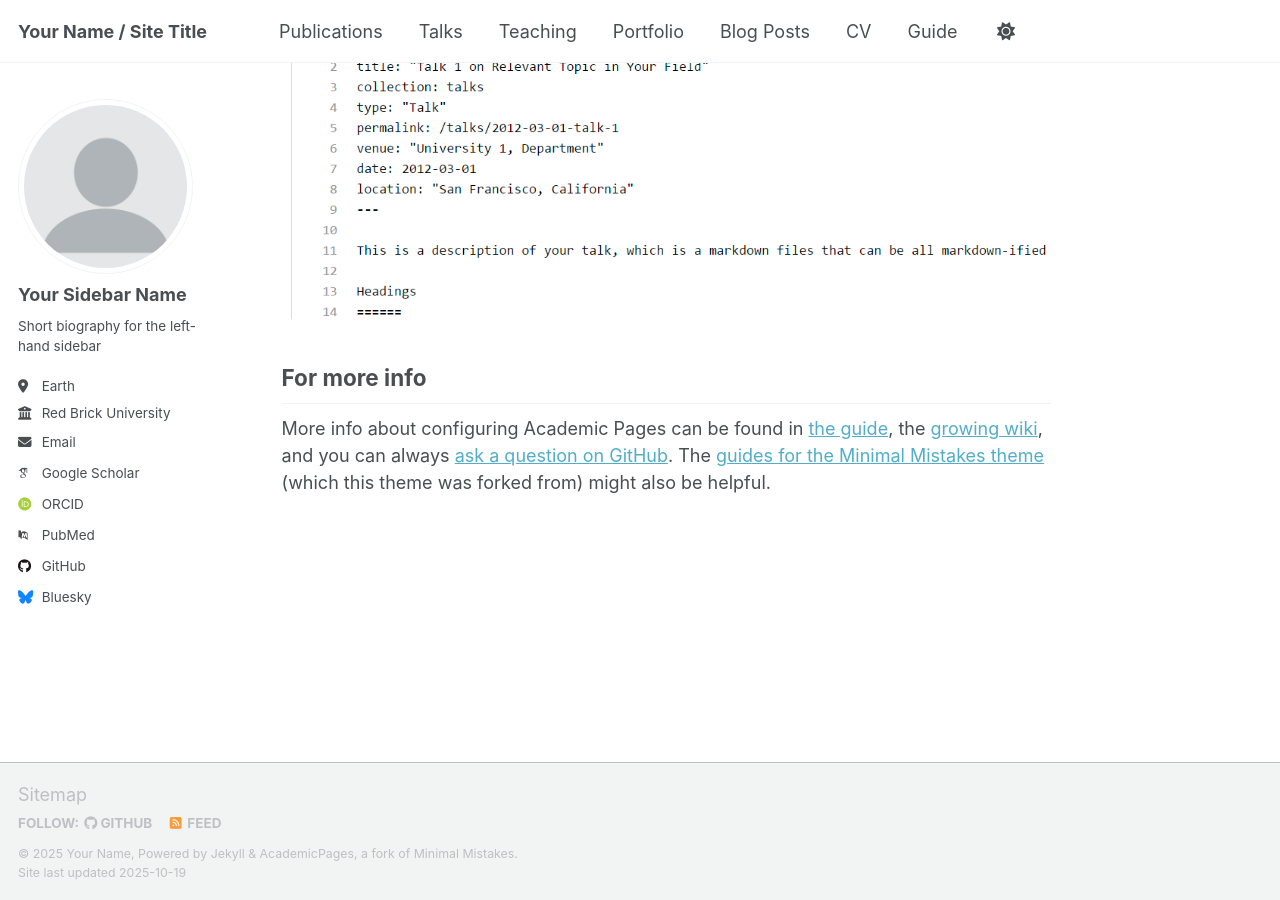
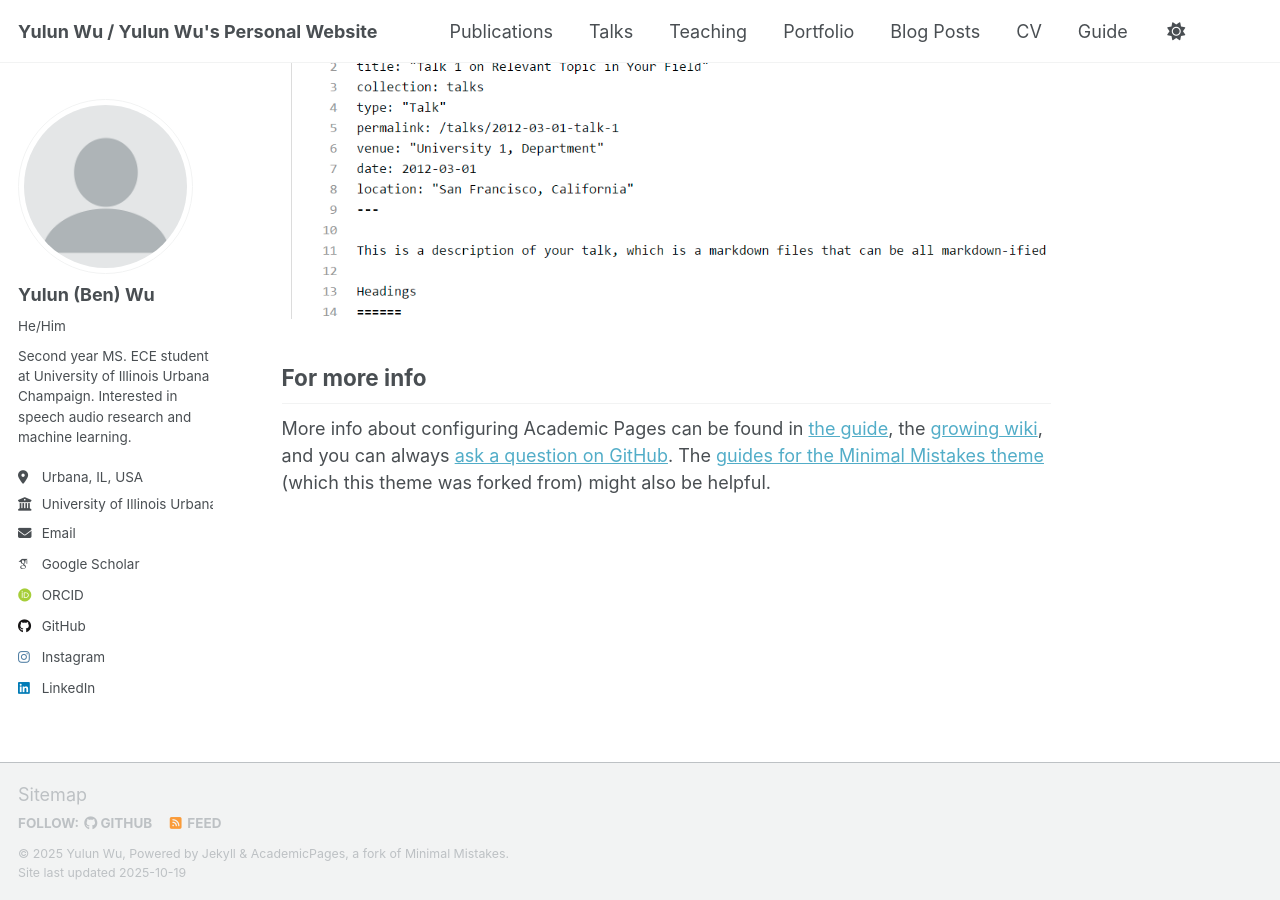
Before and after one commit to YulunWu1102/Yulun_Wu_Personal_Website, a Jekyll site: the page built from _pages/about.md, in a window 1280 px wide and 900 px high, scrolled down 2880 px. Built offline with Jekyll 4.4.1, drawn with Linux system fonts in a browser that asks for light colours; some web fonts are replaced; a script that is not in the unit is left out.

Commit message:
try main

```diff
--- a/_config.yml
+++ b/_config.yml
@@ -9,14 +9,14 @@
 # Basic Site Settings
 locale                   : "en-US"
 site_theme               : "default" # Currently available options are "default", "air"
-title                    : "Your Name / Site Title"
+title                    : "Yulun Wu / Yulun Wu's Personal Website"
 title_separator          : "-"
-name                     : &name "Your Name"
-description              : &description "Your Name's academic portfolio"   # Update this with a general description of your site, this is the default if not overridden by a page
-url                      : https://academicpages.github.io # The base hostname & protocol for your site e.g. "https://[your GitHub username].github.io",
+name                     : &name "Yulun Wu"
+description              : &description "Yulun Wu's academic portfolio"   # Update this with a general description of your site, this is the default if not overridden by a page
+url                      : https://yulunwu1102.github.io/Yulun_Wu_Personal_Website/ # The base hostname & protocol for your site e.g. "https://[your GitHub username].github.io",
                                                            # or if you already have some other page hosted on Github then use "https://[your GitHub username].github.io/[Your Repo Name]"
 baseurl                  : "" # the subpath of your site, e.g. "/blog"
-repository               : "academicpages/academicpages.github.io"
+repository               : "yulunwu1102/yulunwu1102.github.io/"
 
 # Site Author - The following control what appear as part of the author content on the side bar.
 #               If a field is blank the icon and link will not appear, otherwise it will be shown.
@@ -24,23 +24,23 @@ repository               : "academicpages/academicpages.github.io"
 author:
   # Biographic information
   avatar           : "profile.png"
-  name             : "Your Sidebar Name"
-  pronouns         : # example: "she/her"
-  bio              : "Short biography for the left-hand sidebar"
-  location         : "Earth"
-  employer         : "Red Brick University"
+  name             : "Yulun (Ben) Wu"
+  pronouns         : "He/Him"
+  bio              : "Second year MS. ECE student at University of Illinois Urbana Champaign. Interested in speech audio research and machine learning."
+  location         : "Urbana, IL, USA"
+  employer         : "University of Illinois Urbana Champaign"
   uri              : # URL
-  email            : "none@example.org"
+  email            : "yulun4@illinois.edu"
 
   # Academic websites
   academia         : # URL
   arxiv            : # URL - Update with the correct link to your profile
-  googlescholar    : "https://scholar.google.com/citations?user=PS_CX0AAAAAJ"
+  googlescholar    : "https://scholar.google.com/citations?user=XKGXMV6YfH4C&hl=en"
   inspire-hep      : # URL
   impactstory      : # URL
-  orcid            : "https://orcid.org/yourorcidurl"
+  orcid            : "https://orcid.org/my-orcid?orcid=0009-0004-9394-2036"
   semantic         : # URL
-  pubmed           : "https://www.ncbi.nlm.nih.gov/pubmed/?term=john+snow"
+  pubmed           : # URL
   researchgate     : # URL
   scopus           : # URL
 
@@ -48,22 +48,22 @@ author:
   bitbucket        : # Username - Update with your username on the site
   codepen          : # Username
   dribbble         : # Username
-  github           : "academicpages"
+  github           : "yulunwu1102"
   kaggle           : # Username
   stackoverflow    : # User number or user number and name (i.e., use "1" or "1/jeff-atwood")
 
   # Social media
   artstation       : # Username
-  bluesky          : "bsky.app" # Replace this with you Bluesky username
+  bluesky          : # Username
   facebook         : # Username
   flickr           : # Username
   foursquare       : # Username
   goodreads        : # Username
   google_plus      : # Username
   keybase          : # Username
-  instagram        : # Username
+  instagram        : "https://www.instagram.com/ben_wu_yulun/"
   lastfm           : # Username
-  linkedin         : # Username
+  linkedin         : "https://www.linkedin.com/in/yulun-wu-30322b230/"
   mastodon         : # URL
   medium           : # URL
   pinterest        : # Username
@@ -81,10 +81,6 @@ author:
 
 # Publication Category - The following the list of publication categories and their headings
 publication_category:
-  books:
-    title: 'Books'
-  manuscripts:
-    title: 'Journal Articles'
   conferences:
     title: 'Conference Papers'
 
@@ -220,16 +216,16 @@ kramdown:
 collections:
   teaching:
     output: true
-    permalink: /:collection/:path/
+    permalink: /:collection/_teaching/
   publications:
     output: true
     permalink: /:collection/:path/
   portfolio:
     output: true
     permalink: /:collection/:path/
-  talks:
-    output: true
-    permalink: /:collection/:path/
+  # talks:
+  #   output: true
+  #   permalink: /:collection/:path/
 
 
 # These settings control how pages and collections are included in the site
```
